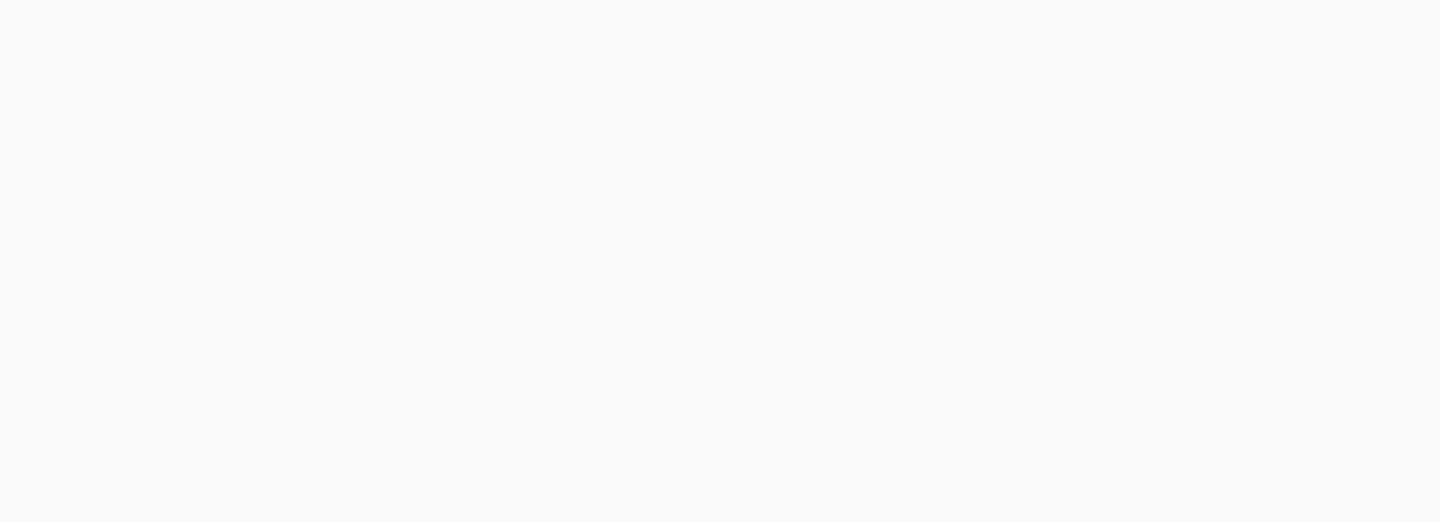
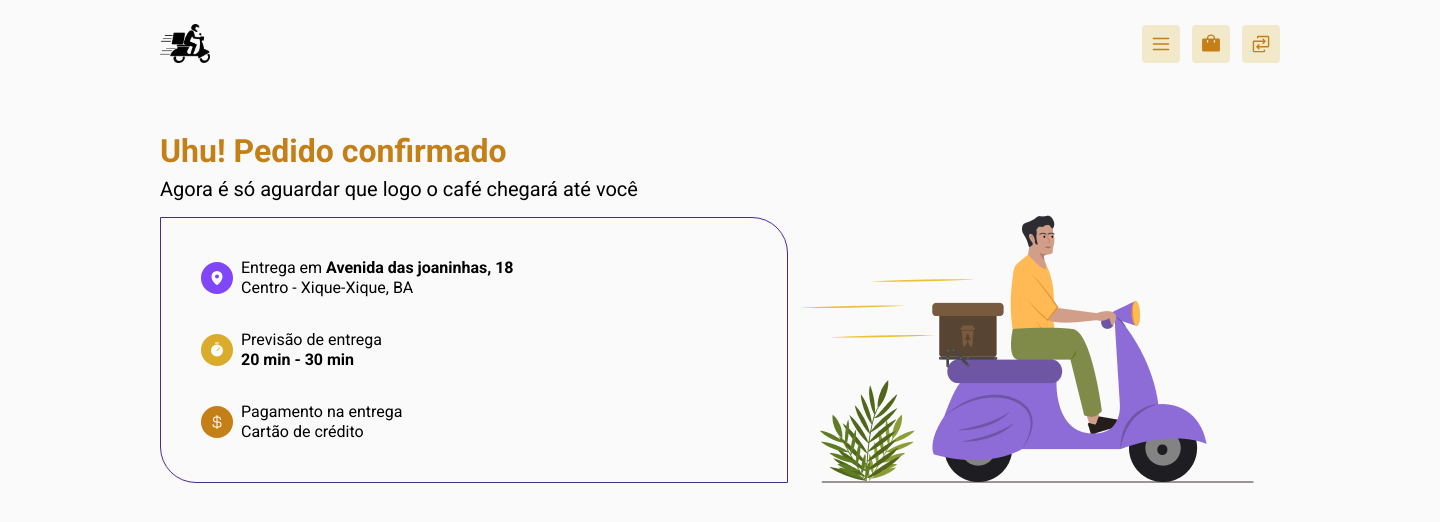
Before and after one commit to criric/delivery-pes, a React (Vite) app: page /client/status in a window 1280 px wide. Before the commit this address had no page. Shown: the top 522 px of the page, 1440 px wide, since content can reach past the window. Built offline with nearby package versions, Linux system fonts and the light colour scheme.

Commit message:
feat: Adiciona página de status do pedido

```diff
--- a/src/Router.tsx
+++ b/src/Router.tsx
@@ -4,6 +4,7 @@
 import { DefaultLayout } from "./layouts/DefaultLayout";
 import { Profile } from "./pages/Profile";
 import { MenuEmployee } from "./pages/MenuEmployee";
+import { StatusPedido } from "./pages/StatusPedido";
 
 export function Router(){
     return (
@@ -15,6 +16,7 @@
             <Route path="client" element={<DefaultLayout />}>
                 <Route path="menu" element={<Home />} />
                 <Route path="bag" element={<Bag />} />
+                <Route path="status" element={<StatusPedido />} />
             </Route>
         </Routes>
     )
--- a/src/components/Header/index.tsx
+++ b/src/components/Header/index.tsx
@@ -1,4 +1,4 @@
-import { List, Bag } from '@phosphor-icons/react';
+import { List, Bag, Swap } from '@phosphor-icons/react';
 import logo from '../../assets/logo.png';
 import { NavLink } from 'react-router-dom';
 export function Header() {
@@ -14,6 +14,9 @@
                 <NavLink to="/client/bag" className="bg-yellow-light text-yellow-dark p-2 rounded hover:bg-yellow hover:text-white">
                     <Bag size={22} weight='fill'/>
                 </NavLink>
+                <NavLink to="/" className="bg-yellow-light text-yellow-dark p-2 rounded hover:bg-yellow hover:text-white">
+                    <Swap size={22} />
+                </NavLink>
             </div>
         </nav>
     )
--- a/src/pages/Bag/index.tsx
+++ b/src/pages/Bag/index.tsx
@@ -1,5 +1,6 @@
 import { Bank, CreditCard, CurrencyDollar, MapPinLine, Money, Trash } from '@phosphor-icons/react'
 import coffee from '../../assets/coffee.png';
+import { NavLink } from 'react-router-dom';
 
 const productsOnBag = [
     {
@@ -107,9 +108,9 @@
                                 <h3>R$ {totalPrice.toFixed(2)}</h3>
                             </div>
                         </div>
-                        <button className='bg-yellow hover:bg-yellow-dark text-white w-full py-3 rounded'>
+                        <NavLink className='bg-yellow hover:bg-yellow-dark text-white text-center block w-full py-3 rounded' to="/client/status">
                             CONFIRMAR PEDIDO
-                        </button>
+                        </NavLink>
                     </div>
                 </div>
             </div>
--- /dev/null
+++ b/src/pages/StatusPedido/index.tsx
@@ -0,0 +1,45 @@
+import { CurrencyDollar, MapPin, Timer } from '@phosphor-icons/react';
+import deliveryStatus from '../../assets/delivery-status.png';
+
+export function StatusPedido(){
+    return (
+        <div className='mt-10'>
+            <div>
+                <h1 className='text-[32px] text-yellow-dark font-bold'>Uhu! Pedido confirmado</h1>
+                <p className='text-xl'>Agora é só aguardar que logo o café chegará até você</p>
+            </div>
+            <div className='flex items-center justify-between'>
+                <div className='flex flex-col gap-8 border border-purple-dark rounded-tr-[36px] rounded-bl-[36px] p-10 text-base w-full'>
+                    <div className='flex items-center gap-2'>
+                        <div className='text-white bg-purple p-2 rounded-full'>
+                            <MapPin size={16}  weight='fill'/>
+                        </div>
+                        <div className='leading-tight'>
+                            <h1>Entrega em <b>Avenida das joaninhas, 18</b></h1>
+                            <h2>Centro - Xique-Xique, BA</h2>
+                        </div>
+                    </div>
+                    <div className='flex items-center gap-2'>
+                        <div className='text-white bg-yellow p-2 rounded-full'>
+                            <Timer size={16} weight='fill'/>
+                        </div>
+                        <div className='leading-tight'>
+                            <h1>Previsão de entrega</h1>
+                            <h2><b>20 min - 30 min</b></h2>
+                        </div>
+                    </div>
+                    <div className='flex items-center gap-2'>
+                        <div className='text-white bg-yellow-dark p-2 rounded-full'>
+                            <CurrencyDollar size={16} />
+                        </div>
+                        <div className='leading-tight'>
+                            <h1>Pagamento na entrega</h1>
+                            <h2>Cartão de crédito</h2>
+                        </div>
+                    </div>
+                </div>
+                <img src={deliveryStatus} alt="" />
+            </div>
+        </div>
+    )
+}
```
Also changed, not shown: src/assets/delivery-status.png (added).
